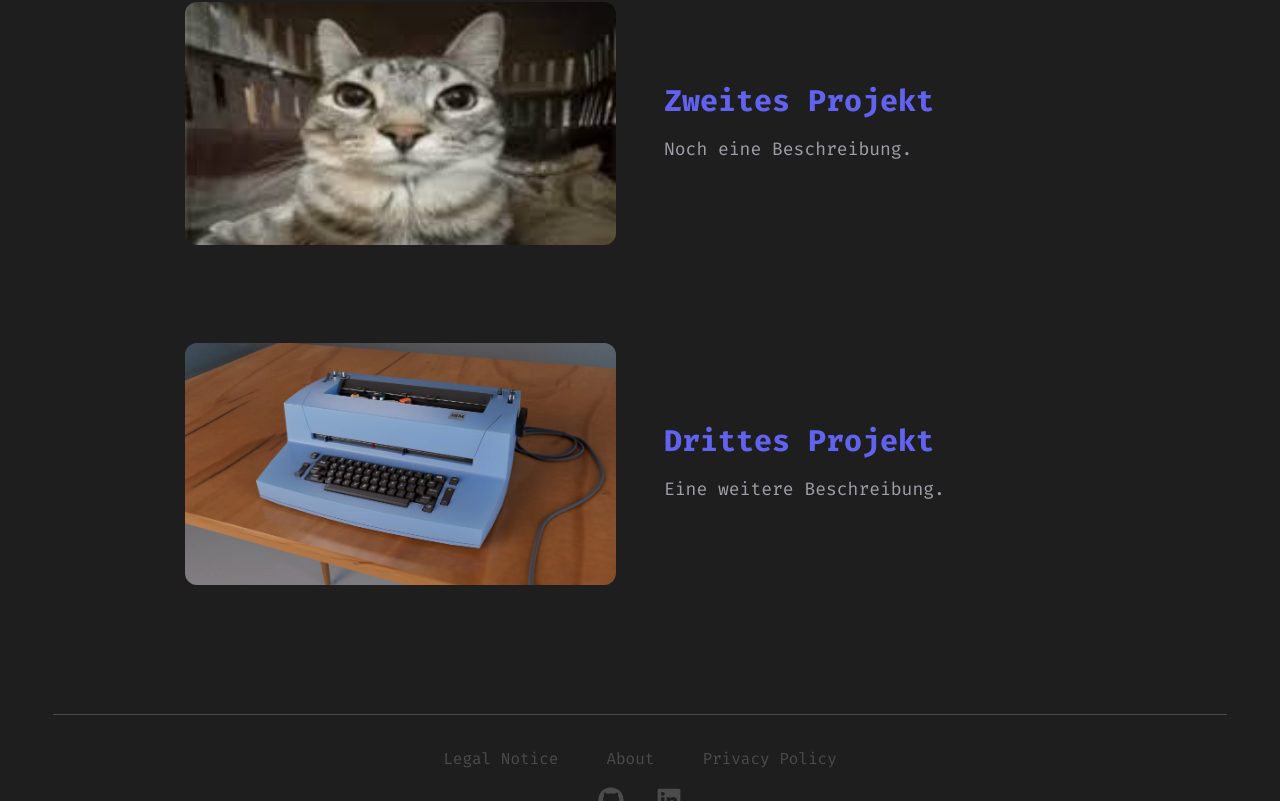
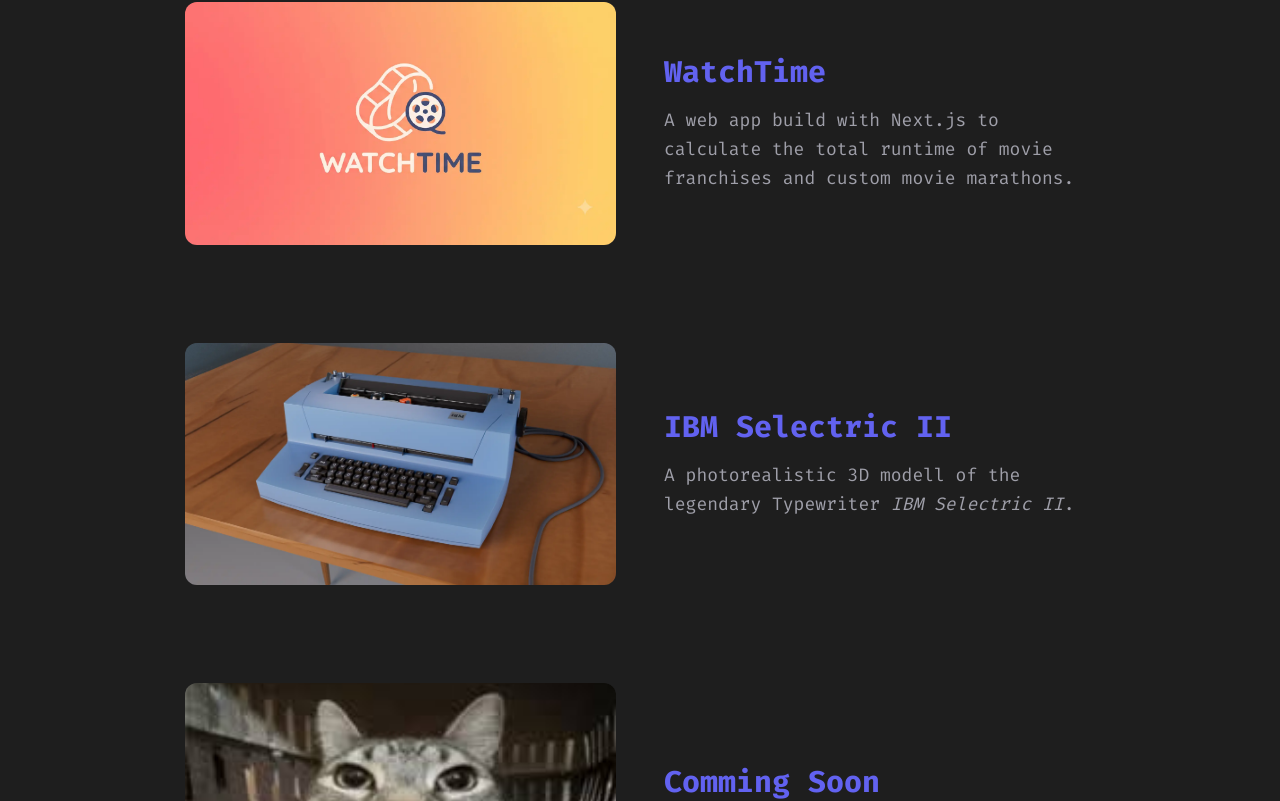
Before and after one commit to Sonic12K12/portfolio-website-nextjs, a Next.js app: page /projects in a window 1280 px wide. Shown: the part 639-1440 px from the top of the page. Built offline with nearby package versions, Linux system fonts and the light colour scheme.

Commit message:
update project details for WatchTime and IBM Selectric II, add placeholder for upcoming project

```diff
--- a/src/app/projects/page.js
+++ b/src/app/projects/page.js
@@ -1,5 +1,6 @@
 import Image from "next/image";
 import Link from "next/link";
+
 // Projects data array
 const projects = [
   {
@@ -17,16 +18,33 @@
   },
   {
     id: 2,
-    title: "Zweites Projekt",
-    description: "Noch eine Beschreibung.",
-    imageUrl: "/img/placeholder.jpg",
-    url: "",
+    title: "WatchTime",
+    description: (
+      <>
+        A web app build with Next.js to calculate the total runtime of movie
+        franchises and custom movie marathons.
+      </>
+    ),
+    imageUrl: "/img/WatchTime_logo_provisional.webp",
+    url: "/watch-time",
   },
   {
     id: 3,
-    title: "Drittes Projekt",
-    description: "Eine weitere Beschreibung.",
+    title: "IBM Selectric II",
+    description: (
+      <>
+        A photorealistic 3D modell of the legendary Typewriter{" "}
+        <em>IBM Selectric II</em>.
+      </>
+    ),
     imageUrl: "/img/typewriterFinalRender.webp",
+    url: "/3d-design",
+  },
+  {
+    id: 4,
+    title: "Comming Soon",
+    description: <>Next project is comming soon.</>,
+    imageUrl: "/img/placeholder.jpg",
     url: "",
   },
 ];
```
